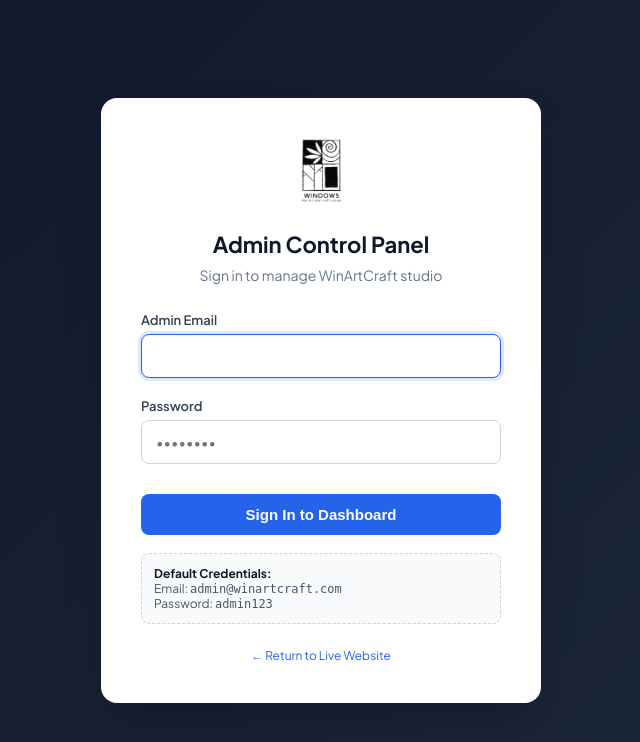
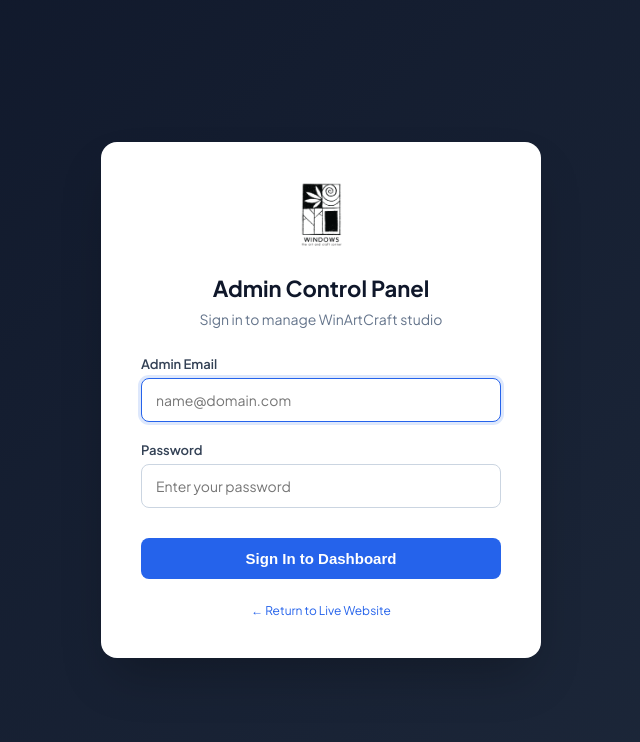
Before and after one commit to Saurav372/winartcraft, a CodeIgniter 4 app: the page made by app/Views/admin/auth/login.php in a window 1280 px wide. Shown: the top 742 px of the page, without its empty margins (319-959 px from the left). Run offline with PHP 8.4 and a stand-in for CodeIgniter, Linux system fonts and the light colour scheme; the template is opened without the code that fills it, so the values that code supplies are empty; some libraries are stand-ins or nearby versions.

Commit message:
Remove default credentials placeholder and prefilled values from admin login

```diff
--- a/app/Views/admin/auth/login.php
+++ b/app/Views/admin/auth/login.php
@@ -118,19 +118,6 @@
             color: #2563eb;
             text-decoration: none;
         }
-        .demo-credentials {
-            margin-top: 18px;
-            padding: 12px;
-            background: #f8fafc;
-            border: 1px dashed #cbd5e1;
-            border-radius: 8px;
-            font-size: 12px;
-            color: #475569;
-            text-align: left;
-        }
-        .demo-credentials strong {
-            color: #0f172a;
-        }
     </style>
 </head>
 <body>
@@ -162,22 +149,16 @@
 
             <div class="form-group">
                 <label class="form-label" for="email">Admin Email</label>
-                <input type="email" name="email" id="email" class="form-control" value="<?= old('email', 'admin@winartcraft.com') ?>" required autofocus>
+                <input type="email" name="email" id="email" class="form-control" placeholder="name@domain.com" value="<?= old('email') ?>" required autofocus>
             </div>
 
             <div class="form-group">
                 <label class="form-label" for="password">Password</label>
-                <input type="password" name="password" id="password" class="form-control" placeholder="••••••••" required>
+                <input type="password" name="password" id="password" class="form-control" placeholder="Enter your password" required>
             </div>
 
             <button type="submit" class="btn-submit">Sign In to Dashboard</button>
         </form>
-
-        <div class="demo-credentials">
-            <strong>Default Credentials:</strong><br>
-            Email: <code>admin@winartcraft.com</code><br>
-            Password: <code>admin123</code>
-        </div>
 
         <div class="login-footer">
             <a href="<?= base_url('/') ?>">← Return to Live Website</a>
```
